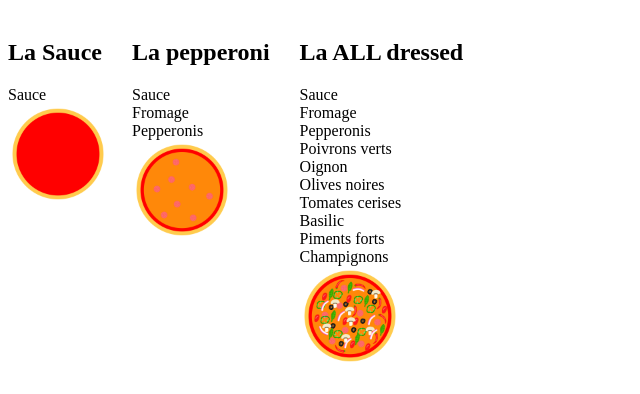
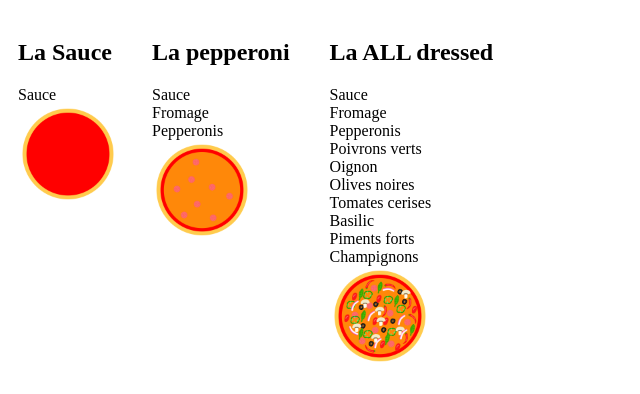
Before and after one commit to MathisBolduc/A22_102_BOLM2078061_pizza, a React app: page / in a window 1280 px wide. Shown: the part 61-455 px from the top of the page, without its empty margins (0-640 px from the left). Built offline with nearby package versions, Linux system fonts and the light colour scheme.

Commit message:
Commentaire pour update

```diff
--- a/package.json
+++ b/package.json
@@ -8,6 +8,7 @@
     "@testing-library/user-event": "^13.5.0",
     "react": "^18.2.0",
     "react-dom": "^18.2.0",
+    "react-router-dom": "^6.4.0",
     "react-scripts": "5.0.1",
     "web-vitals": "^2.1.4"
   },
--- a/src/components/AffichagePizzas.css
+++ b/src/components/AffichagePizzas.css
@@ -2,6 +2,9 @@
     position: absolute;
     height: 100px ;
     width: 100px
+}
+.pizza{
+    margin-left: 10px;
 }
 .pizzas{
     display: flex;
--- a/src/components/App.js
+++ b/src/components/App.js
@@ -15,7 +15,7 @@ const App = (props) => {
     { nom: 'Basilic', image: 8 },
     { nom: 'Piments forts', image: 9 },
     { nom: 'Champignons', image: 10 },
-  ];
+  ]; //devient LE state des ingredients donc mettre les states true false des ingredients la dedans
   const [PizzasNommees, setPizzasNommees] = useState ([
     {
       nomPizza: 'La Sauce',
@@ -124,8 +124,13 @@ const App = (props) => {
     console.log(isDisabled);
   };
   const [ingredientsPizza, setIngredientsPizza] = useState([]);
+
   const OnClickHandlerEnregistrer = () => {
     if (newPizza.trim() !== '') {
+      //avoir un seul state a entretenir ajouter seulement les true du tableau d'ingredient dans une variable pas state
+
+
+
       setIngredientsPizza([]);
       if (sauce === true) setIngredientsPizza(current => ([...current, Pizzas[0] ]));
       if (fromage === true) setIngredientsPizza(current => ([...current, Pizzas[1] ]));
@@ -137,6 +142,10 @@ const App = (props) => {
       if (basilic === true) setIngredientsPizza(current => ([...current, Pizzas[7] ]));
       if (piments === true) setIngredientsPizza(current => ([...current, Pizzas[8] ]));
       if (champignons === true) setIngredientsPizza(current => ([...current, Pizzas[9] ]));
+
+
+
+
       console.log(newPizza, ingredientsPizza);
       setPizzasNommees(current =>([{nomPizza:newPizza, ingredientsUnePizza:ingredientsPizza}, ...current]));
       //console.log(ingredientsPizza);
```
Also changed, not shown: 1 other file.
